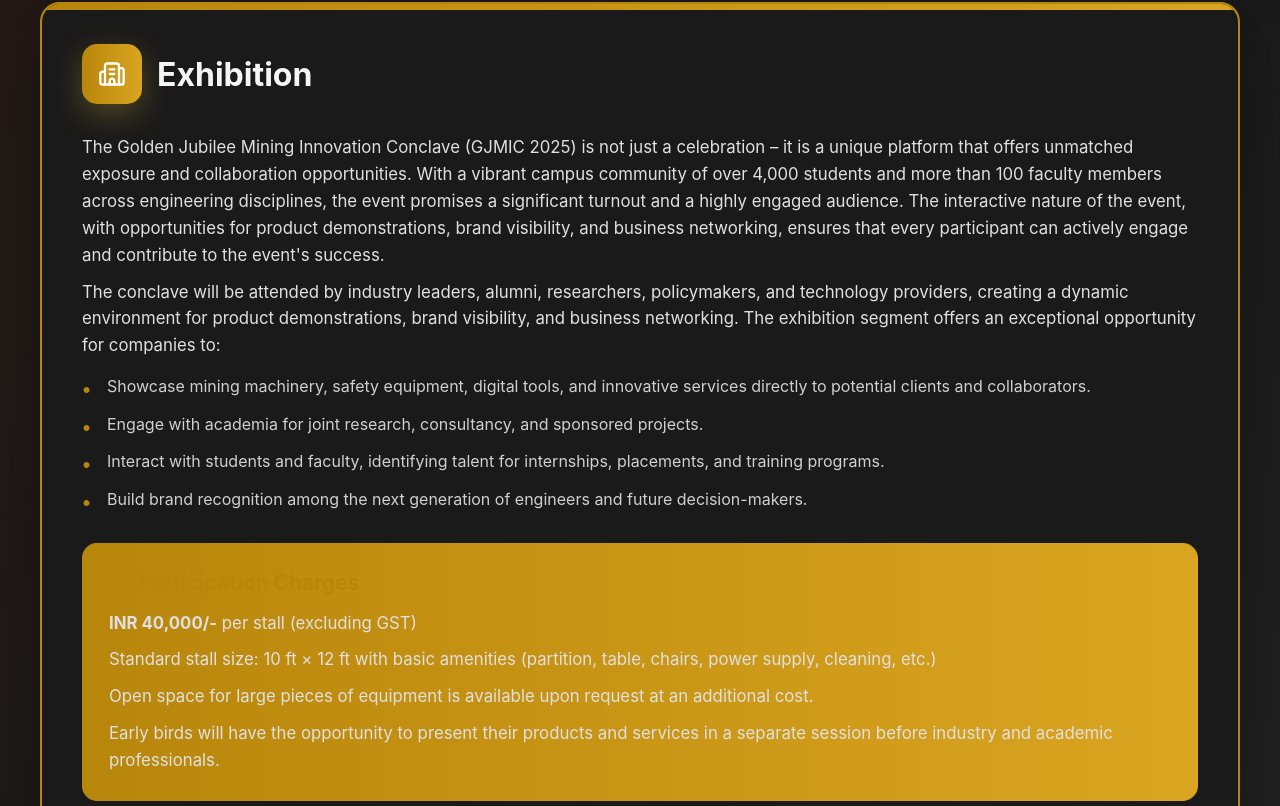
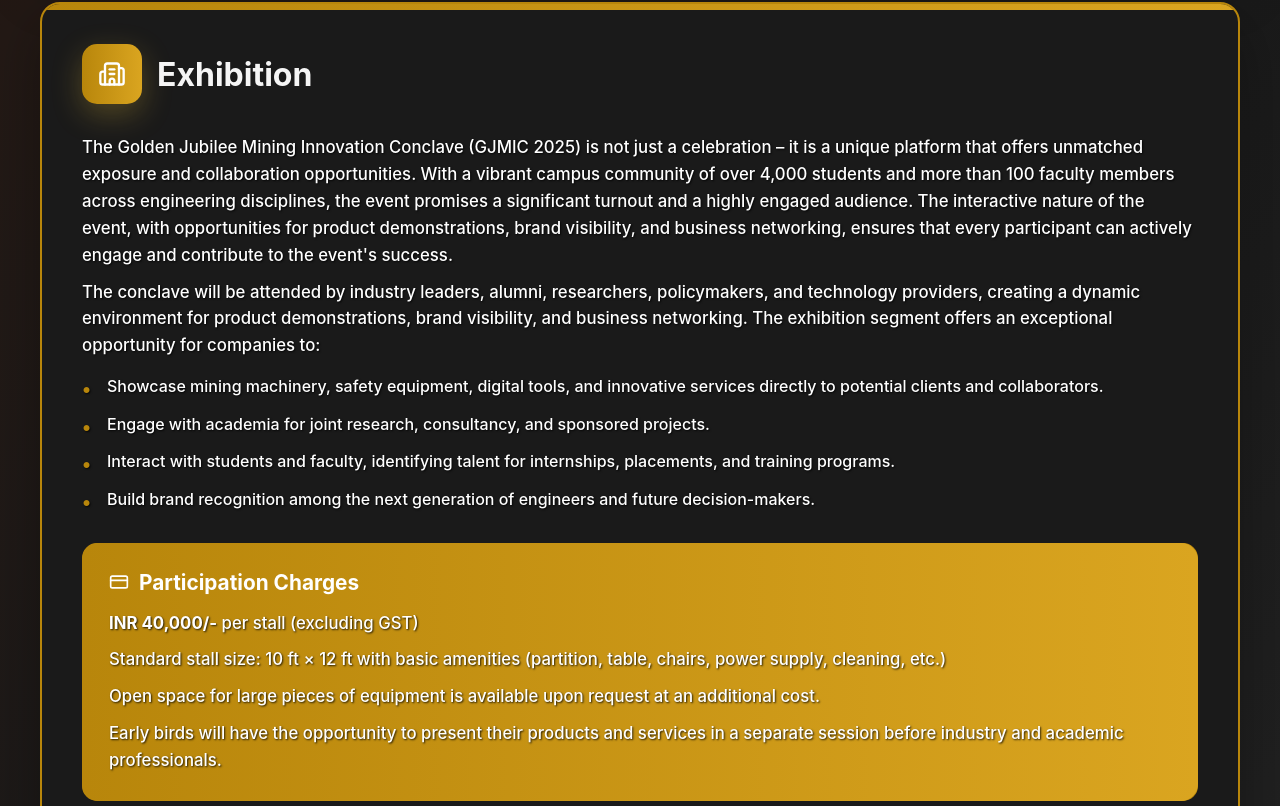
Before and after one commit to AbhishekBaske/gjmic, a React (Vite) app: page /sponsorship-tiers in a window 1280 px wide. Shown: the part 1254-2060 px from the top of the page. Built offline with nearby package versions, Linux system fonts and the light colour scheme.

Commit message:
changes 33

```diff
--- a/src/Components/Committee.jsx
+++ b/src/Components/Committee.jsx
@@ -202,8 +202,8 @@
   ];
 
   const studentRepresentatives = [
+    { name: "Banti Kumar Saw", dept: "Department of Mining Engineering\nBIT-Sindri, Dhanbad -828123", phone: "+917488696254", email: "hellobanti1234@gmail.com" },
     { name: "Abhay Kumar", dept: "Department of Mining Engineering\nBIT-Sindri, Dhanbad -828123", phone: "+917667030596", email: "abhaykumarr2468@gmail.com" },
-    { name: "Banti Kumar Saw", dept: "Department of Mining Engineering\nBIT-Sindri, Dhanbad -828123", phone: "+917488696254", email: "hellobanti1234@gmail.com" },
   ];
 
   const renderMemberCard = (member) => (
--- a/src/Components/Sponsership.jsx
+++ b/src/Components/Sponsership.jsx
@@ -223,7 +223,7 @@
 `;
 
 const InfoTitle = styled.h3`
-  color: ${goldColor};
+  color: white;
   font-size: 1.3rem;
   font-weight: 700;
   margin-bottom: 15px;
@@ -233,10 +233,12 @@
 `;
 
 const InfoText = styled.p`
-  color: #e0e0e0;
+  color: #ffffff;
   line-height: 1.6;
   margin-bottom: 10px;
   font-size: 1.05rem;
+  font-weight: 500;
+  text-shadow: 1px 1px 2px rgba(0, 0, 0, 0.8);
 
   &:last-child {
     margin-bottom: 0;
@@ -252,8 +254,10 @@
     position: relative;
     padding-left: 25px;
     margin-bottom: 12px;
-    color: #d0d0d0;
+    color: #ffffff;
     line-height: 1.6;
+    font-weight: 500;
+    text-shadow: 1px 1px 2px rgba(0, 0, 0, 0.8);
 
     &::before {
       content: "•";
@@ -287,15 +291,19 @@
   &:nth-child(odd) {
     background: ${goldGradient};
     color: white;
-    font-weight: 600;
+    font-weight: 700;
     justify-content: center;
+    font-size: 1.1rem;
+    text-shadow: 1px 1px 2px rgba(0, 0, 0, 0.8);
   }
 
   &:nth-child(even) {
     background: ${darkBg};
-    color: #f5f5f5;
-    font-weight: 500;
+    color: #ffffff;
+    font-weight: 600;
     justify-content: center;
+    font-size: 1.05rem;
+    text-shadow: 1px 1px 2px rgba(0, 0, 0, 0.8);
   }
 
   &:first-child {
```
